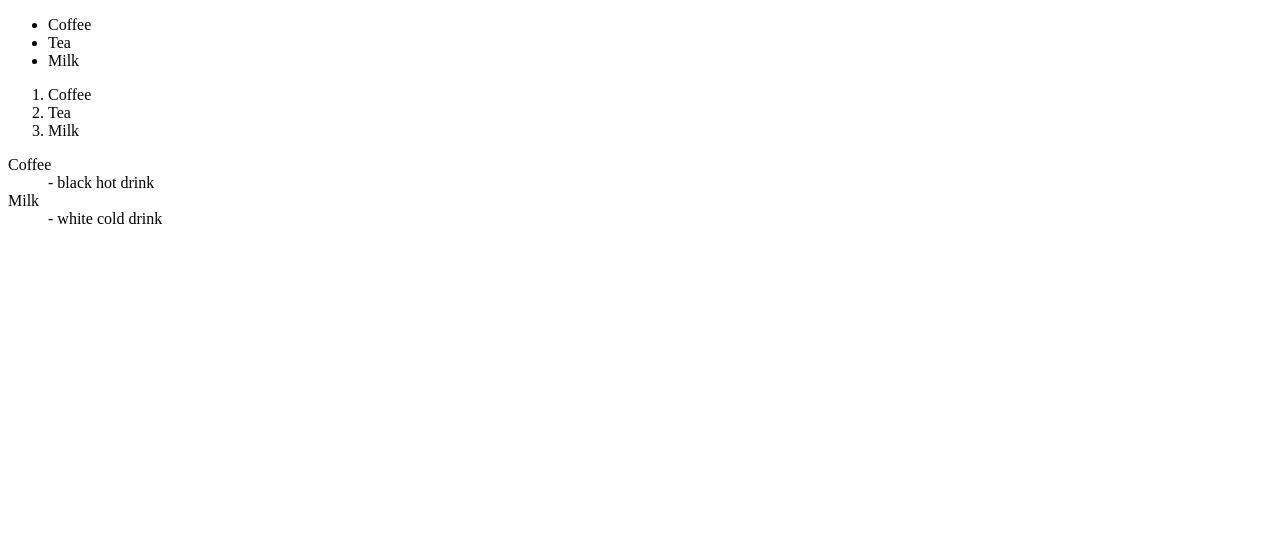
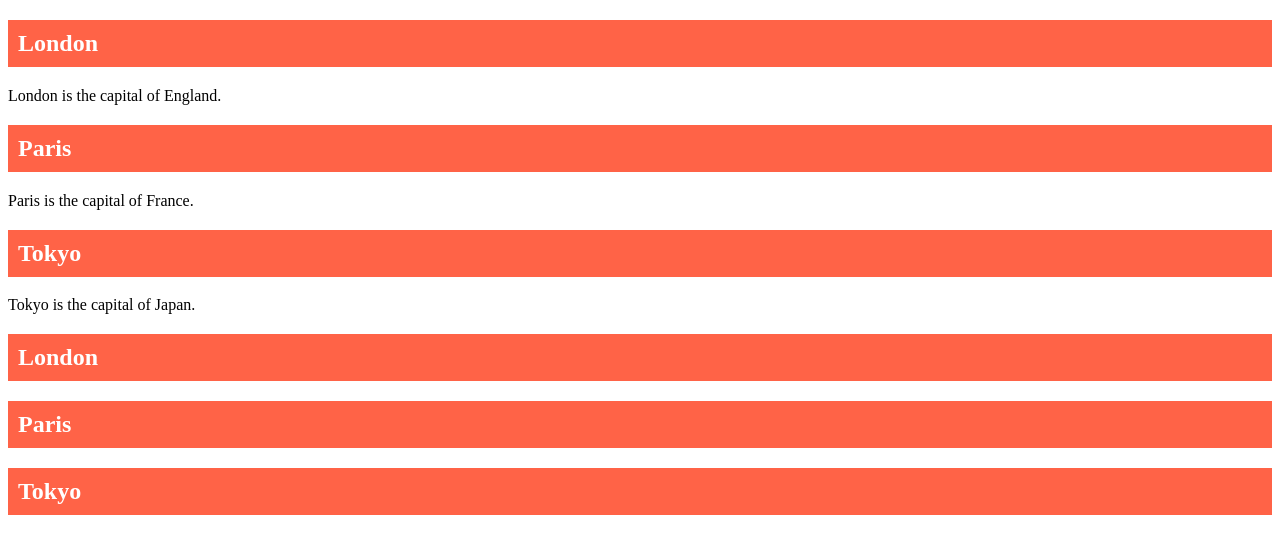
Before and after one commit to phamngocchien2004/baitaphtml2, a plain HTML site: page index.html in a window 1280 px wide. Drawn offline with Linux system fonts and the light colour scheme.

Commit message:
Update index.html

```diff
--- a/index.html
+++ b/index.html
@@ -1,28 +1,26 @@
 <!DOCTYPE html>
-<html lang="en">
+<html>
 <head>
-    <meta charset="UTF-8">
-    <meta http-equiv="X-UA-Compatible" content="IE=edge">
-    <meta name="viewport" content="width=device-width, initial-scale=1.0">
-    <title>Document</title>
-
+<style>
+.city {
+  background-color: tomato;
+  color: white;
+  padding: 10px;
+}
+</style>
 </head>
 <body>
-    <ul>
-        <li>Coffee</li>
-        <li>Tea</li>
-        <li>Milk</li>
-      </ul>
-      <ol>
-        <li>Coffee</li>
-        <li>Tea</li>
-        <li>Milk</li>
-      </ol>
-      <dl>
-        <dt>Coffee</dt>
-        <dd>- black hot drink</dd>
-        <dt>Milk</dt>
-        <dd>- white cold drink</dd>
-      </dl>
+
+<h2 class="city">London</h2>
+<p>London is the capital of England.</p>
+
+<h2 class="city">Paris</h2>
+<p>Paris is the capital of France.</p>
+
+<h2 class="city">Tokyo</h2>
+<p>Tokyo is the capital of Japan.</p>
+<h2 class="city main">London</h2>
+<h2 class="city">Paris</h2>
+<h2 class="city">Tokyo</h2>
 </body>
 </html>
```
